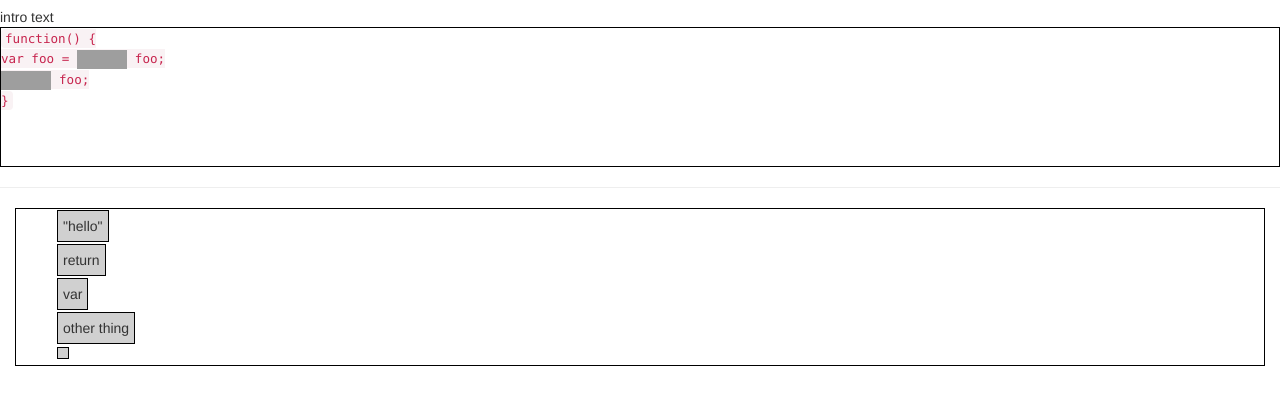
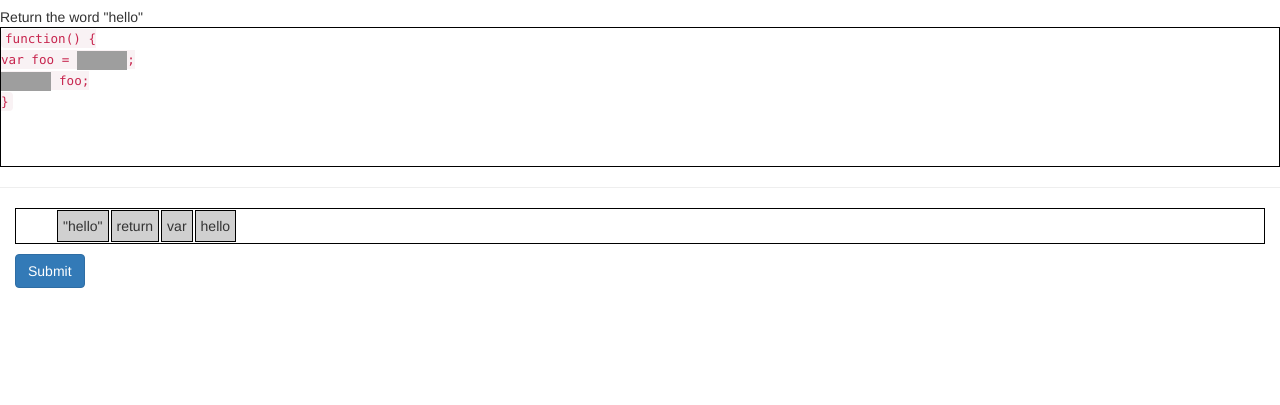
Before and after one commit to AndyCErnst/Problee, a website: page index.html in a window 1280 px wide. Both pictures are taken after a click on the element 102 px from the left and 122 px from the top of the page. Shown: the part 63-468 px from the top of the page. Drawn offline with nearby package versions, Linux system fonts and the light colour scheme; some packages are replaced by stand-ins of ours; a script that the page names is missing.

Commit message:
create proper answer objects

```diff
--- a/css/main.css
+++ b/css/main.css
@@ -24,4 +24,5 @@
   border: 1px solid black;
   min-height: 10em;
   width: 100%;
+  line-height: 150%;
 }
--- a/index.html
+++ b/index.html
@@ -25,27 +25,23 @@
             <code class="drop-section" >
               function() {<br>
               var foo =
-              <span class="field" ng-drop="true" ng-drop-success="onDropComplete(0,$data,$event)" ng-model="fields[0]" ng-click="onClick(0)">{{fields[0]}}</span>
-              foo;<br>
-              <span class="field" ng-drop="true" ng-drop-success="onDropComplete(1,$data,$event)" ng-model="fields[1]">{{fields[1]}}</span>
-              foo;<br>
-            }
+              <span class="field" ng-drop="true" ng-drop-success="onDropComplete(0,$data,$event)" ng-click="onClick(0)">{{fields.field0.userAnswer}}</span>;<br>
+              <span class="field" ng-drop="true" ng-drop-success="onDropComplete(1,$data,$event)" ng-click="onClick(1)">{{fields.field1.userAnswer}}</span>
+              foo;<br>}
             </code>
           </div>
         </section>
       </div>
-  </div>
       <hr />
       <div class="col-xs-12" >
-
         <ul id="word-bank" ng-model="wordBank">
-      <li data-ng-repeat="word in wordBank" >
-        <div class="snippet" ng-drag="true" ng-drag-success="onDragSuccessBank($data,$event)" ng-drag-data="word">{{word}}</div>
+          <li data-ng-repeat="word in wordBank" class="snippet" ng-drag="true" ng-drag-success="onDragSuccessBank($data,$event)" ng-drag-data="word">
+            {{word}}
           </li>
         </ul>
-
       </div>
-
+      <div class="col-xs-12" id="bottom-buttons">
+        <button id="submit" ng-click="checkAnswer()" class="btn btn-primary" type="button">Submit</button>
       </div>
     </div>
   </div>
--- a/js/app.js
+++ b/js/app.js
@@ -4,32 +4,46 @@ var probleeApp = angular.module('probleeApp', ['ngDraggable']);
 
 probleeApp.controller('probleeDragDropController', ['$scope', '$http',
   function($scope, $http) {
-    $scope.introText = 'intro text';
-    $scope.fields = [];
-    $scope.wordBank = ['"hello"','return','var','other thing'];
 
-    $scope.onDropComplete=function(fieldNum,data,evt){
-      $scope.fields[fieldNum] = data;
-    };
-    $scope.onClick=function(fieldNum){
-      var snippet = $scope.fields.splice(fieldNum, 1);
-      console.log(snippet);
-      $scope.wordBank.push(snippet[0]);
+    var answerField = function(correctAnswer) {
+      this.correctAnswer = correctAnswer;
+      this.userAnswer = null;
     };
 
-    $scope.onDragSuccessFields=function(data,evt){
-      var index = $scope.fields.indexOf(data);
-      if (index > -1) {
-        $scope.fields.splice(index, 1);
+    $scope.introText = 'Return the word "hello"';
+
+    $scope.fields = {
+      field0: new answerField('"hello"'),
+      field1: new answerField('return')
+    };
+
+    $scope.wordBank = ['"hello"','return','var','hello'];
+
+    $scope.onDropComplete = function(fieldNum,data,evt){
+      if($scope.fields['field'+fieldNum].userAnswer === null) {
+        $scope.fields['field'+fieldNum].userAnswer = data;
+      } else {
+        $scope.wordBank.push(data); // Undo the change
       }
     };
 
-    $scope.onDragSuccessBank=function(data,evt){
+    $scope.onClick = function(fieldNum){
+      var snippet = $scope.fields['field'+fieldNum].userAnswer;
+      $scope.fields['field'+fieldNum].userAnswer = null;
+      if(snippet) {
+        $scope.wordBank.push(snippet);
+      }
+    };
+
+    $scope.onDragSuccessBank = function(data,evt){
       var index = $scope.wordBank.indexOf(data);
       if (index > -1) {
         $scope.wordBank.splice(index, 1);
       }
     };
+
+    $scope.checkAnswer=function(){
+    }
   }
 
   ]);
```
Also changed, not shown: js/controllers/dragDropProblem.js (deleted). Lines whose indentation alone changed are shown as unchanged.
